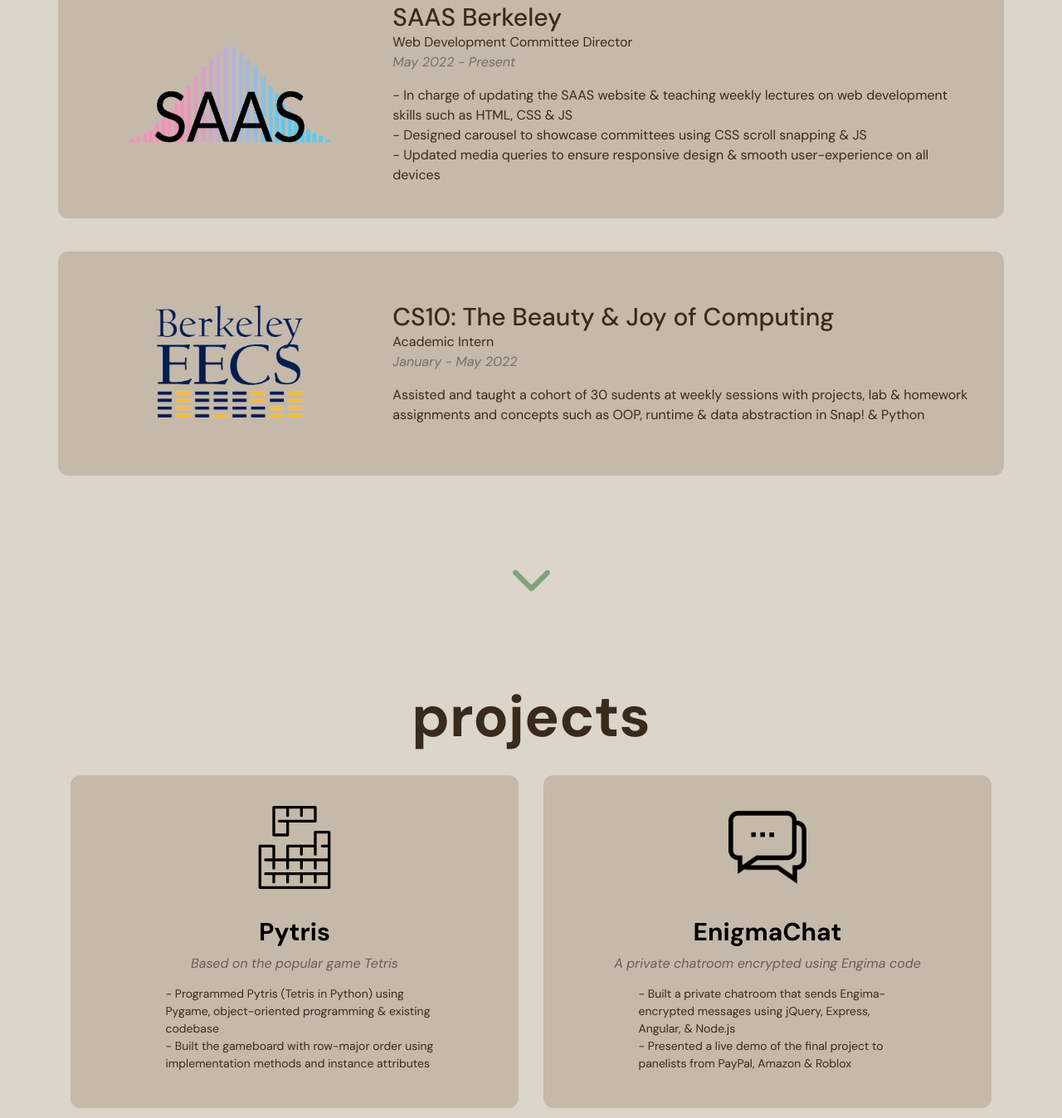
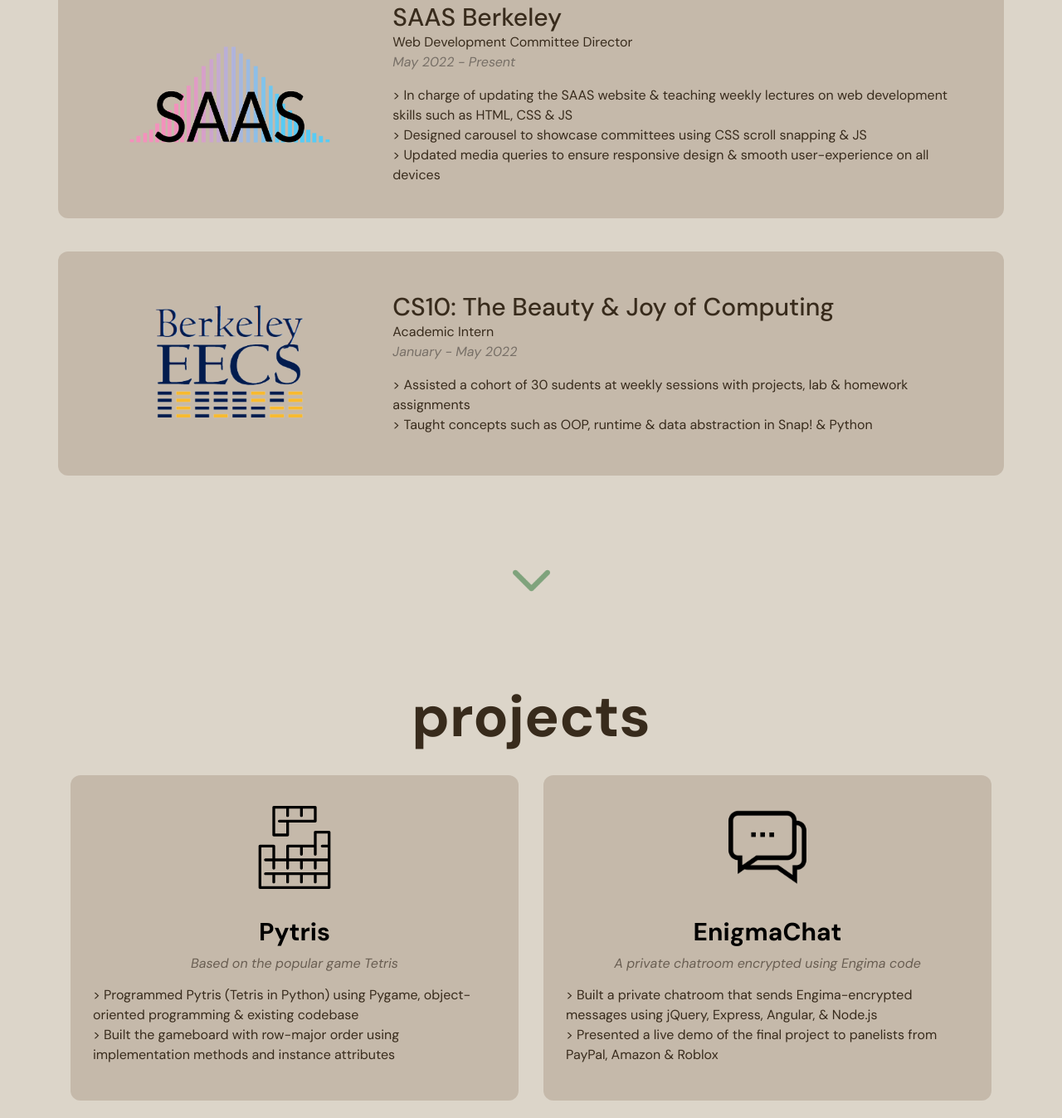
Before and after one commit to kxllytrxn/old-portfolio, a website: page index.html in a window 1280 px wide. Shown: the part 1453-2800 px from the top of the page at 83% size. Drawn offline with nearby package versions, Linux system fonts and the light colour scheme.

Commit message:
updated media queries

```diff
--- a/index.html
+++ b/index.html
@@ -127,11 +127,11 @@
                     <p id="position"> Web Development Committee Director </p>
                     <p id="date"> May 2022 - Present </p>
                     <p id="description">
-                        - In charge of updating the SAAS website & teaching weekly lectures on web development skills such as HTML, CSS & JS
+                        > In charge of updating the SAAS website & teaching weekly lectures on web development skills such as HTML, CSS & JS
                         <br>
-                        - Designed carousel to showcase committees using CSS scroll snapping & JS
+                        > Designed carousel to showcase committees using CSS scroll snapping & JS
                         <br>
-                        - Updated media queries to ensure responsive design & smooth user-experience on all devices
+                        > Updated media queries to ensure responsive design & smooth user-experience on all devices
                     </p>
                 </div>
             </div>
@@ -145,9 +145,11 @@
                     <h1 id="company"> CS10: The Beauty & Joy of Computing </h1>
                     <p id="position"> Academic Intern </p>
                     <p id="date"> January - May 2022  </p>
-                    <p id="description"> Assisted and taught a cohort of 30 sudents at weekly
-                         sessions with projects, lab & homework assignments and concepts
-                         such as OOP, runtime & data abstraction in Snap! & Python
+                    <p id="description">
+                        > Assisted a cohort of 30 sudents at weekly
+                         sessions with projects, lab & homework assignments
+                         <br>
+                        > Taught concepts such as OOP, runtime & data abstraction in Snap! & Python
                     </p>
                 </div>
             </div>
@@ -186,9 +188,9 @@
                         </h2>
                         <p id="subhead"> Based on the popular game Tetris  </p>
                         <p id="proj-description">
-                            - Programmed Pytris (Tetris in Python) using Pygame, object-oriented programming & existing codebase
+                            > Programmed Pytris (Tetris in Python) using Pygame, object-oriented programming & existing codebase
                             <br>
-                            - Built the gameboard with row-major order using implementation methods and instance attributes
+                            > Built the gameboard with row-major order using implementation methods and instance attributes
                         </p>
                     </div>
                 </div>
@@ -200,9 +202,9 @@
                         </h2>
                         <p id="subhead"> A private chatroom encrypted using Engima code   </p>
                         <p id="proj-description">
-                            - Built a private chatroom that sends Engima-encrypted messages using jQuery, Express, Angular, & Node.js
+                            > Built a private chatroom that sends Engima-encrypted messages using jQuery, Express, Angular, & Node.js
                             <br>
-                            - Presented a live demo of the final project to panelists from PayPal, Amazon & Roblox
+                            > Presented a live demo of the final project to panelists from PayPal, Amazon & Roblox
                         </p>
                     </div>
                 </div>
--- a/style.css
+++ b/style.css
@@ -96,14 +96,18 @@ html, head, div, body, p, footer {
     text-align: center;
     font-weight: 600;
     font-size: 70px;
-    padding-left: 12.5%;
-    padding-right: 12.5%;
     padding-bottom: 20px;
     padding-top:100px;
     transition: .2s ease-in;
 }
 
 #header:hover { color:rgb(83, 100, 83) }
+
+@media (max-width: 500px) {
+    #header {
+        font-size: 45px;
+    }
+}
 
 #about-me-subhead {
     font-weight: 600;
@@ -215,16 +219,12 @@ html, head, div, body, p, footer {
     color:rgba(83, 72, 61, 0.807)
 }
 
-.special {
-    color: rgb(94, 129, 94);
-}
+.special { color: rgb(94, 129, 94); }
 
 #proj-description {
-    font-size: 14px;
+    font-size: 16px;
     text-align: left;
     padding-top: 3%;
-    padding-left: 18%;
-    padding-right: 15%;
 }
 
 #social {
```
Also changed, not shown: 1 other file.
